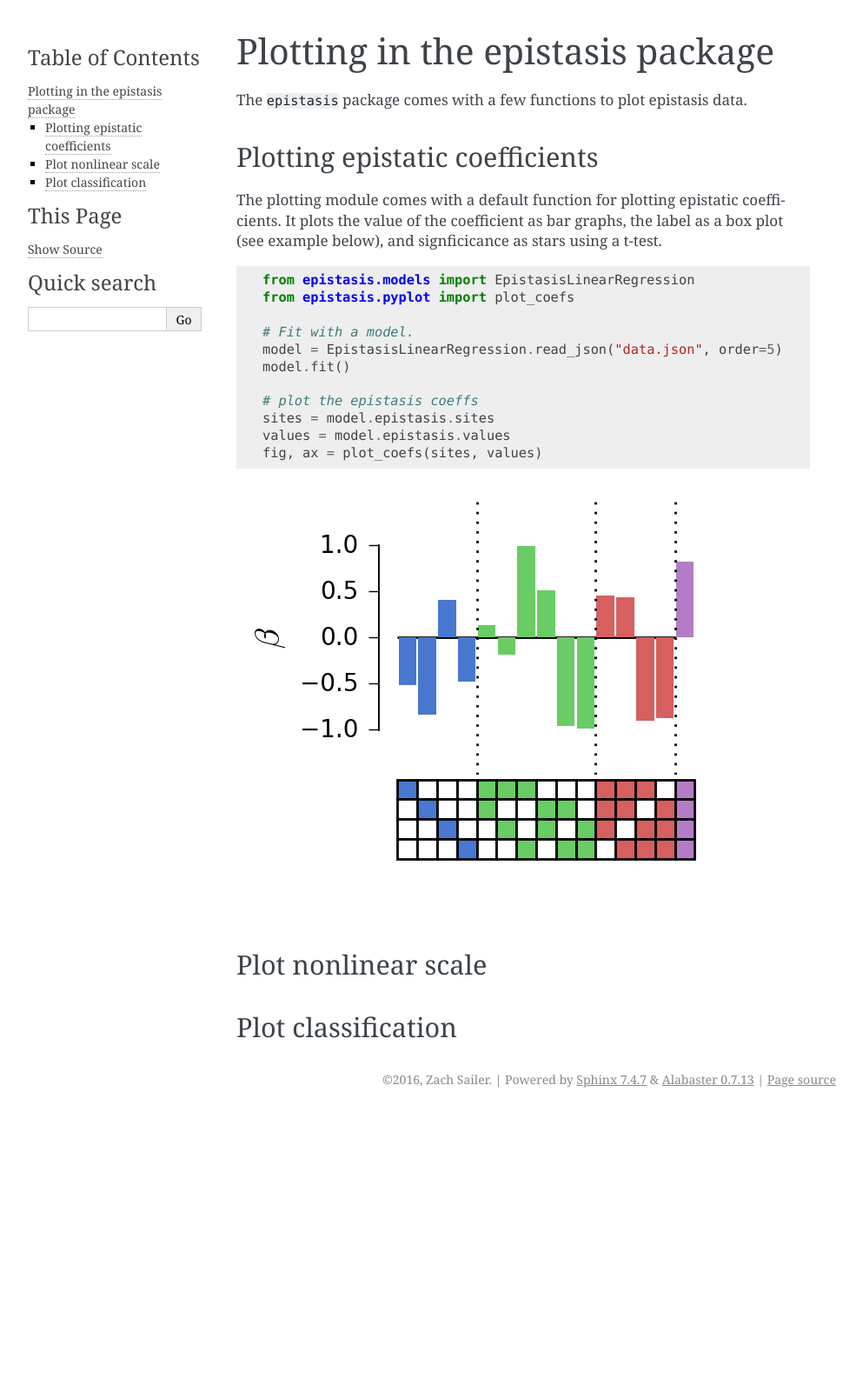
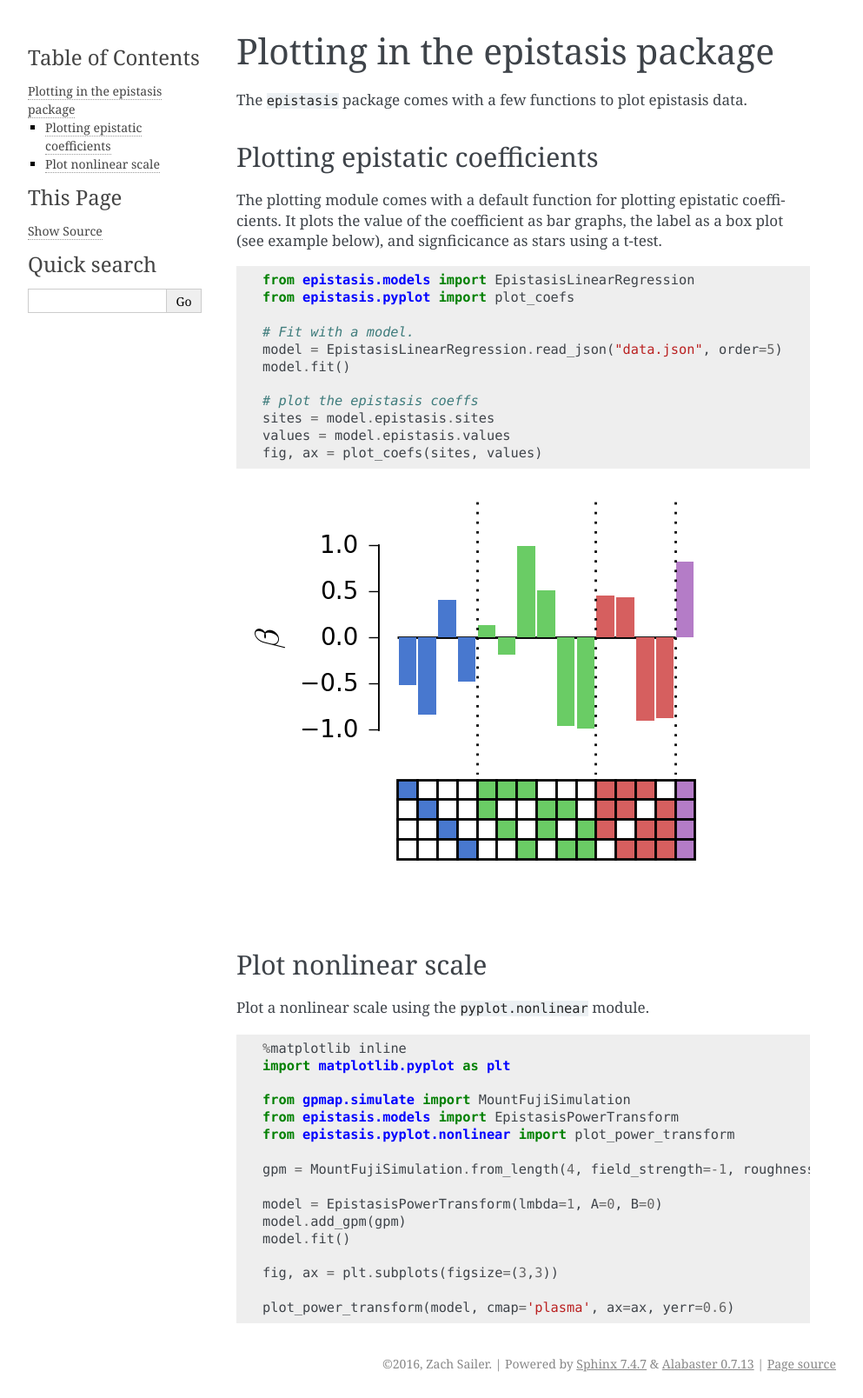
Before and after one commit to harmslab/epistasis, a Sphinx documentation site: the page built from docs/pages/visualize.rst, in a window 1280 px wide. Shown: the whole page at 87% size, without its empty margins (148-1141 px from the left). Built offline with Sphinx 7.4.7, drawn with Linux system fonts in a browser that asks for light colours; before the commit the page ends 1281 px from its top, so only the background shows below that.

Commit message:
add docs for nonlinaer function

```diff
--- a/docs/pages/visualize.rst
+++ b/docs/pages/visualize.rst
@@ -30,6 +30,23 @@ a box plot (see example below), and signficicance as stars using a t-test.
 Plot nonlinear scale
 --------------------
 
+Plot a nonlinear scale using the ``pyplot.nonlinear`` module.
 
-Plot classification
--------------------
+.. code-block:: python
+
+    %matplotlib inline
+    import matplotlib.pyplot as plt
+
+    from gpmap.simulate import MountFujiSimulation
+    from epistasis.models import EpistasisPowerTransform
+    from epistasis.pyplot.nonlinear import plot_power_transform
+
+    gpm = MountFujiSimulation.from_length(4, field_strength=-1, roughness=(-2,2))
+
+    model = EpistasisPowerTransform(lmbda=1, A=0, B=0)
+    model.add_gpm(gpm)
+    model.fit()
+
+    fig, ax = plt.subplots(figsize=(3,3))
+
+    plot_power_transform(model, cmap='plasma', ax=ax, yerr=0.6)
```
